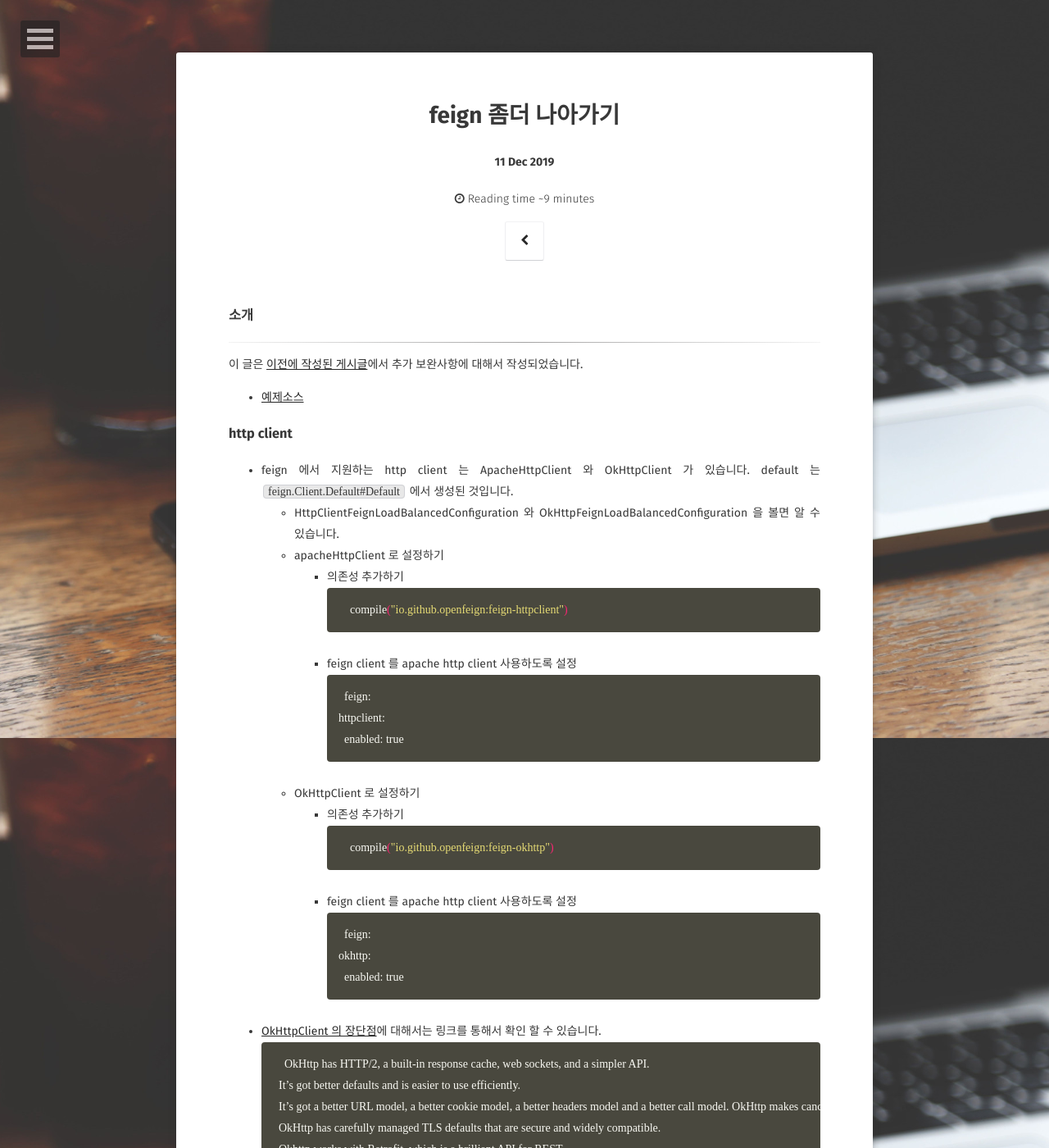
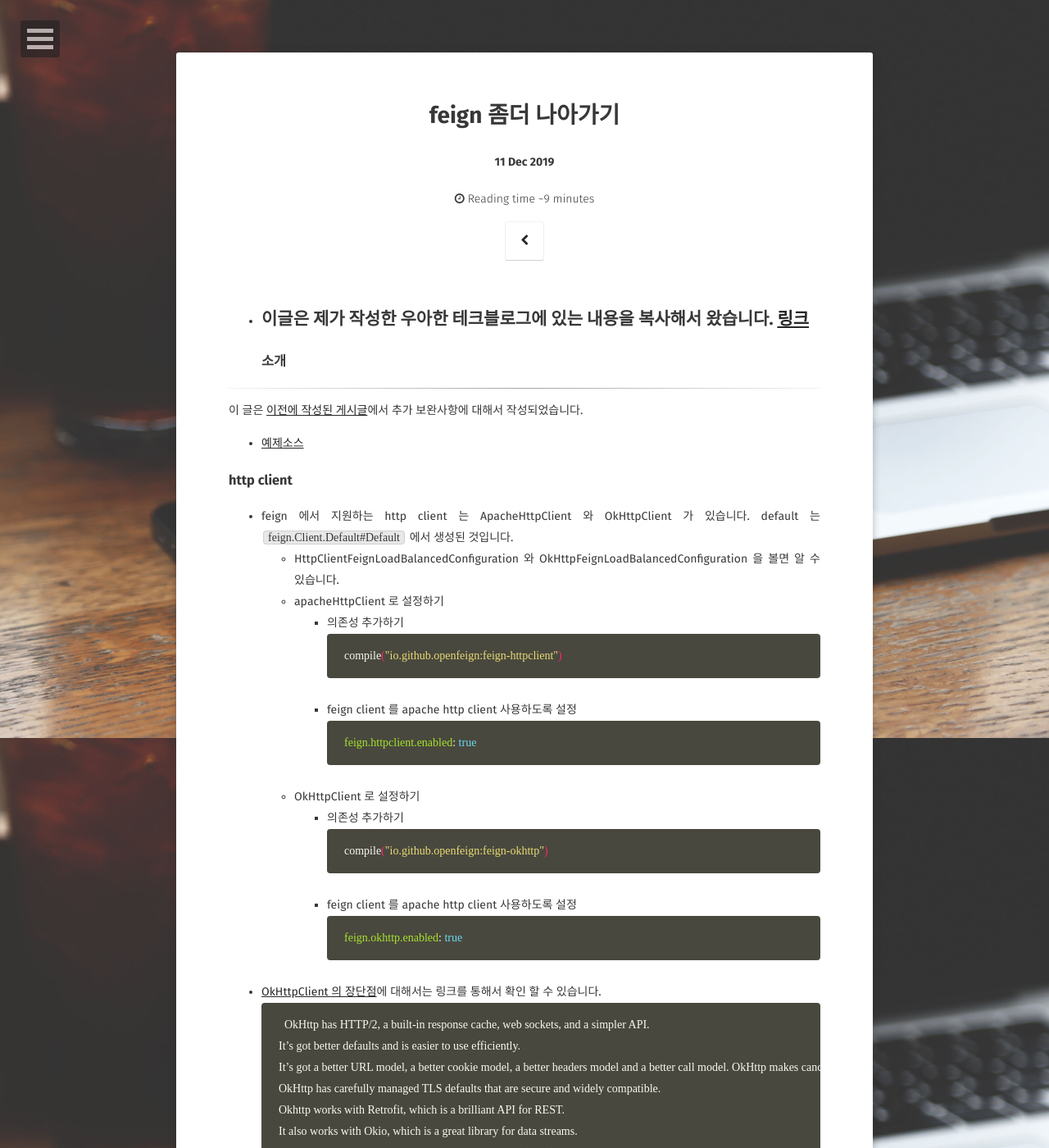
Before and after one commit to mayaul/mayaul.github.io, a Jekyll site: the page built from _posts/2019-12-12-feign2.md, in a window 1280 px wide and 1400 px high. Shown: the whole window at 82% size. Built offline with Jekyll 4.4.1, drawn with Linux system fonts in a browser that asks for light colours; some web fonts are replaced; comment, search, counter and statistics services are not loaded; part of the change alters nothing that is shown.

Commit message:
yaml 들여쓰기 조정

````diff
--- a/_posts/2019-12-12-feign2.md
+++ b/_posts/2019-12-12-feign2.md
@@ -7,10 +7,13 @@ comments: true
 tag:
 - feign
 ---
+
+* 이글은 제가 작성한 우아한 테크블로그에 있는 내용을 복사해서 왔습니다. [링크](http://woowabros.github.io/experience/2019/12/20/feign2.html)
+---
 ### 소개
 <hr/>
 
-이 글은 [이전에 작성된 게시글](http://woowabros.github.io/experience/2019/05/29/feign.html)에서 추가 보완사항에 대해서 작성되었습니다.
+이 글은 [이전에 작성된 게시글](https://mayaul.github.io/feign/)에서 추가 보완사항에 대해서 작성되었습니다.
 * [예제소스](https://github.com/mayaul/feign-apply-experience-2nd-sample)
 
 ### http client
@@ -18,26 +21,25 @@ tag:
     - HttpClientFeignLoadBalancedConfiguration 와 OkHttpFeignLoadBalancedConfiguration 을 볼면 알 수 있습니다.
     - apacheHttpClient 로 설정하기
         + 의존성 추가하기
-        ``` gradle
-        compile("io.github.openfeign:feign-httpclient")
-        ```
+``` gradle
+compile("io.github.openfeign:feign-httpclient")
+```
         + feign client 를 apache http client 사용하도록 설정
-        ```
-feign:
-  httpclient:
-    enabled: true
-        ```
+``` yaml
+feign.httpclient.enabled: true
+```
+
+
     - OkHttpClient 로 설정하기
         + 의존성 추가하기
-        ``` gradle
-        compile("io.github.openfeign:feign-okhttp")
-        ```
+``` gradle
+compile("io.github.openfeign:feign-okhttp")
+```
         + feign client 를 apache http client 사용하도록 설정
-        ```
-feign:
-  okhttp:
-    enabled: true
-        ```
+``` yaml
+feign.okhttp.enabled: true
+```
+
 * [OkHttpClient 의 장단점](https://github.com/square/okhttp/issues/3472)에 대해서는 링크를 통해서 확인 할 수 있습니다.
     ```
     OkHttp has HTTP/2, a built-in response cache, web sockets, and a simpler API.
````
